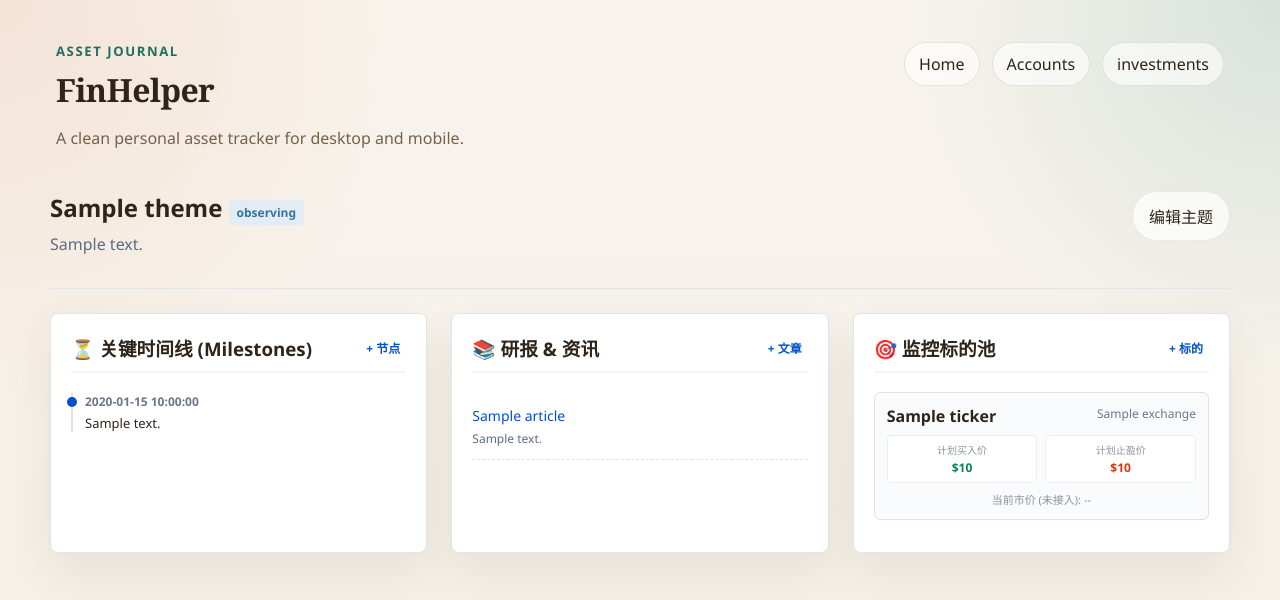
After one commit to unkper/finHelper, a Flask app: template templates/investments/detail.html in a window 1280 px wide. The commit adds this page. Shown: the top 600 px of the page. Run offline with Flask 3, Linux system fonts and the light colour scheme; the template is opened without the code that fills it: most values are stand-ins (such as "Sample title", 1, 10 or a date in 2020); some libraries are stand-ins or nearby versions.

Commit message:
feat(core): add investment themes management functionality

```diff
--- a/app/routes/__init__.py
+++ b/app/routes/__init__.py
@@ -1,5 +1,5 @@
 from flask import Blueprint
 
-bp = Blueprint("finhelper", __name__)
+bp = Blueprint("main", __name__)
 
 from . import main, accounts, snapshots
--- a/templates/accounts.html
+++ b/templates/accounts.html
@@ -19,7 +19,7 @@
                 <h3>{{ account.name }}</h3>
                 <p>{{ "Bank" if account.category == "bank" else "Broker" }} | {{ account.currency }}</p>
               </div>
-              <form method="post" action="{{ url_for('delete_account', account_id=account.id) }}">
+              <form method="post" action="{{ url_for('main.delete_account', account_id=account.id) }}">
                 <button type="submit" class="text-btn danger-text">Delete</button>
               </form>
             </article>
--- a/templates/base.html
+++ b/templates/base.html
@@ -16,8 +16,9 @@
           <p class="subtitle">A clean personal asset tracker for desktop and mobile.</p>
         </div>
         <nav class="nav-links">
-          <a href="{{ url_for('index') }}">Home</a>
-          <a href="{{ url_for('manage_accounts') }}">Accounts</a>
+          <a href="{{ url_for('main.index') }}">Home</a>
+          <a href="{{ url_for('main.manage_accounts') }}">Accounts</a>
+          <a href="{{ url_for('investments.index') }}" class="nav-link">investments</a>
         </nav>
       </header>
 
--- a/templates/index.html
+++ b/templates/index.html
@@ -9,7 +9,7 @@
         <p>Each account now uses only one currency. Totals, the line chart, and the pie chart are converted into the display currency.</p>
       </div>
 
-      <form method="post" action="{{ url_for('create_snapshot') }}" class="snapshot-form">
+      <form method="post" action="{{ url_for('main.create_snapshot') }}" class="snapshot-form">
         <input type="hidden" name="display_currency" value="{{ display_currency }}">
         <div class="form-row two-col">
           <label>
@@ -215,8 +215,8 @@
                 </span>
               </div>
               <div class="snapshot-actions">
-                <a class="secondary-btn inline-btn" href="{{ url_for('snapshot_detail', snapshot_id=snapshot.id, display_currency=display_currency) }}">Details</a>
-                <form method="post" action="{{ url_for('delete_snapshot', snapshot_id=snapshot.id) }}">
+                <a class="secondary-btn inline-btn" href="{{ url_for('main.snapshot_detail', snapshot_id=snapshot.id, display_currency=display_currency) }}">Details</a>
+                <form method="post" action="{{ url_for('main.delete_snapshot', snapshot_id=snapshot.id) }}">
                   <input type="hidden" name="display_currency" value="{{ display_currency }}">
                   <button type="submit" class="text-btn danger-text">Delete</button>
                 </form>
--- /dev/null
+++ b/templates/investments/detail.html
@@ -0,0 +1,225 @@
+{% extends "base.html" %}
+
+{% block content %}
+<style>
+  .detail-header {
+    margin-bottom: 24px;
+    border-bottom: 1px solid #e1e4e8;
+    padding-bottom: 16px;
+  }
+  .detail-header h2 { margin: 0 0 8px 0; }
+  .badge {
+    background: #e1ecf4; color: #39739d;
+    padding: 4px 8px; border-radius: 4px; font-size: 12px; font-weight: bold;
+  }
+
+  .dashboard-grid {
+    display: grid;
+    grid-template-columns: 1fr 1fr 1fr; /* 三列等宽布局 */
+    gap: 24px;
+  }
+  .panel {
+    background: #fff;
+    border: 1px solid #e1e4e8;
+    border-radius: 8px;
+    padding: 20px;
+  }
+  .panel h3 {
+    margin-top: 0;
+    border-bottom: 2px solid #f4f5f7;
+    padding-bottom: 10px;
+    display: flex;
+    justify-content: space-between;
+    align-items: center;
+  }
+  .add-btn {
+    font-size: 12px; color: #0052cc; cursor: pointer; border: none; background: none;
+  }
+  .add-btn:hover { text-decoration: underline; }
+
+  /* 时间线样式 */
+  .timeline-item { border-left: 2px solid #dfe1e6; padding-left: 12px; margin-bottom: 16px; position: relative; }
+  .timeline-item::before {
+    content: ''; position: absolute; left: -6px; top: 4px;
+    width: 10px; height: 10px; border-radius: 50%; background: #0052cc;
+  }
+  .timeline-date { font-size: 12px; color: #6b778c; font-weight: bold; }
+  .timeline-desc { font-size: 13px; margin-top: 4px; }
+
+  /* 文章列表样式 */
+  .article-item { padding: 12px 0; border-bottom: 1px dashed #e1e4e8; }
+  .article-item a { color: #0052cc; text-decoration: none; font-weight: 500; font-size: 14px;}
+  .article-item p { font-size: 12px; color: #5e6c84; margin: 4px 0 0 0; }
+
+  /* 资产监控池样式 */
+  .asset-card {
+    background: #fafbfc; border: 1px solid #dfe1e6; border-radius: 6px; padding: 12px; margin-bottom: 12px;
+  }
+  .asset-card-header { display: flex; justify-content: space-between; font-weight: bold; font-size: 16px;}
+  .asset-prices { margin-top: 8px; font-size: 12px; display: grid; grid-template-columns: 1fr 1fr; gap: 8px; }
+  .price-box { background: #fff; padding: 6px; border-radius: 4px; border: 1px solid #eee; text-align: center; }
+  .price-label { color: #8c939f; display: block; font-size: 10px; margin-bottom: 2px;}
+  .modal-overlay {
+    display: none; position: fixed; top: 0; left: 0; width: 100%; height: 100%;
+    background: rgba(9, 30, 66, 0.54); z-index: 1000; justify-content: center; align-items: center;
+  }
+  .modal-content {
+    background: #fff; width: 400px; border-radius: 8px; padding: 24px;
+    box-shadow: 0 8px 16px rgba(9, 30, 66, 0.25); position: relative;
+  }
+  .modal-close { position: absolute; top: 16px; right: 16px; cursor: pointer; color: #5e6c84; font-weight: bold; border: none; background: none; font-size: 16px;}
+  .form-group { margin-bottom: 16px; }
+  .form-group label { display: block; font-size: 12px; font-weight: bold; margin-bottom: 8px; color: #5e6c84;}
+  .form-group input, .form-group textarea, .form-group select { width: 100%; padding: 8px 12px; border: 2px solid #dfe1e6; border-radius: 4px; box-sizing: border-box; font-family: inherit; }
+  .form-group input:focus, .form-group textarea:focus, .form-group select:focus { border-color: #0052cc; outline: none; }
+
+  .inline-form-row { display: flex; gap: 12px; }
+  .inline-form-row .form-group { flex: 1; }
+</style>
+
+<div id="addMilestoneModal" class="modal-overlay">
+  <div class="modal-content">
+    <button class="modal-close" onclick="document.getElementById('addMilestoneModal').style.display='none'">✕</button>
+    <h3 style="margin-top: 0; margin-bottom: 20px;">添加关键时间节点</h3>
+    <form action="{{ url_for('investments.add_milestone', theme_id=theme.id) }}" method="POST">
+      <div class="form-group">
+        <label>日期 (Event Date)</label>
+        <input type="date" name="event_date" required>
+      </div>
+      <div class="form-group">
+        <label>事件描述 (Description)</label>
+        <textarea name="description" rows="2" placeholder="例如：美联储议息会议决议公布" required></textarea>
+      </div>
+      <div style="display: flex; justify-content: flex-end; margin-top: 20px;">
+        <button type="submit" class="primary-btn">确认添加</button>
+      </div>
+    </form>
+  </div>
+</div>
+
+<div id="addAssetModal" class="modal-overlay">
+  <div class="modal-content">
+    <button class="modal-close" onclick="document.getElementById('addAssetModal').style.display='none'">✕</button>
+    <h3 style="margin-top: 0; margin-bottom: 20px;">添加监控标的</h3>
+    <form action="{{ url_for('investments.add_asset', theme_id=theme.id) }}" method="POST">
+
+      <div class="inline-form-row">
+        <div class="form-group" style="flex: 2;">
+          <label>股票代码 (Ticker)</label>
+          <input type="text" name="ticker" placeholder="如 AAPL" required>
+        </div>
+        <div class="form-group" style="flex: 1;">
+          <label>市场</label>
+          <select name="exchange" style="width: 100%; padding: 8px; border: 2px solid #dfe1e6; border-radius: 4px;">
+            <option value="US">US</option>
+            <option value="HK">HK</option>
+            <option value="CN">CN</option>
+          </select>
+        </div>
+      </div>
+
+      <div class="inline-form-row">
+        <div class="form-group">
+          <label>目标买入价 (Target Buy)</label>
+          <input type="number" step="0.01" name="target_buy" placeholder="触发买入告警的低于价" required>
+        </div>
+        <div class="form-group">
+          <label>目标止盈价 (Target Sell)</label>
+          <input type="number" step="0.01" name="target_sell" placeholder="触发卖出告警的高于价" required>
+        </div>
+      </div>
+
+      <div style="display: flex; justify-content: flex-end; margin-top: 20px;">
+        <button type="submit" class="primary-btn">确认添加</button>
+      </div>
+    </form>
+  </div>
+</div>
+
+<div class="detail-header">
+  <div style="display: flex; justify-content: space-between; align-items: flex-start;">
+    <div>
+      <h2>{{ theme.title }} <span class="badge">{{ theme.status }}</span></h2>
+      <p style="color: #5e6c84; margin-top: 8px; line-height: 1.5;">{{ theme.description }}</p>
+    </div>
+    <button class="secondary-btn">编辑主题</button>
+  </div>
+</div>
+
+<div class="dashboard-grid">
+  <div class="panel">
+    <h3>
+      <span>⏳ 关键时间线 (Milestones)</span>
+      <button class="add-btn" onclick="document.getElementById('addMilestoneModal').style.display='flex'">+ 节点</button>
+    </h3>
+    <div style="margin-top: 20px;">
+      {% for milestone in milestones %}
+      <div class="timeline-item" style="{% if milestone.is_completed %}opacity: 0.5;{% endif %}">
+        <div class="timeline-date">{{ milestone.event_date }}</div>
+        <div class="timeline-desc">{{ milestone.description }}</div>
+      </div>
+      {% else %}
+      <p style="font-size: 13px; color: #8c939f;">暂未设定关键时间点。</p>
+      {% endfor %}
+    </div>
+  </div>
+
+  <div class="panel">
+    <h3>
+      <span>📚 研报 & 资讯</span>
+      <button class="add-btn">+ 文章</button>
+    </h3>
+    <div style="margin-top: 10px;">
+      {% for article in articles %}
+      <div class="article-item">
+        <a href="{{ article.url }}" target="_blank">{{ article.title }}</a>
+        <p>{{ article.summary }}</p>
+      </div>
+      {% else %}
+      <p style="font-size: 13px; color: #8c939f;">暂无关联资料。</p>
+      {% endfor %}
+    </div>
+  </div>
+
+  <div class="panel">
+    <h3>
+      <span>🎯 监控标的池</span>
+      <button class="add-btn" onclick="document.getElementById('addAssetModal').style.display='flex'">+ 标的</button>
+    </h3>
+    <div style="margin-top: 10px;">
+      {% for asset in assets %}
+      <div class="asset-card">
+        <div class="asset-card-header">
+          <span>{{ asset.ticker }}</span>
+          <span style="font-size: 12px; color: #6b778c; font-weight: normal;">{{ asset.exchange }}</span>
+        </div>
+        <div class="asset-prices">
+          <div class="price-box">
+            <span class="price-label">计划买入价</span>
+            <span style="color: #00875a; font-weight: bold;">${{ asset.target_buy_price }}</span>
+          </div>
+          <div class="price-box">
+            <span class="price-label">计划止盈价</span>
+            <span style="color: #de350b; font-weight: bold;">${{ asset.target_sell_price }}</span>
+          </div>
+        </div>
+        <div style="margin-top: 8px; font-size: 11px; text-align: center; color: #8c939f;">
+          当前市价 (未接入): --
+        </div>
+      </div>
+      {% else %}
+      <p style="font-size: 13px; color: #8c939f;">暂无关注标的。</p>
+      {% endfor %}
+    </div>
+  </div>
+</div>
+
+<script>
+  window.onclick = function(event) {
+    if (event.target.classList.contains('modal-overlay')) {
+      event.target.style.display = "none";
+    }
+  }
+</script>
+
+{% endblock %}
--- a/templates/snapshot_detail.html
+++ b/templates/snapshot_detail.html
@@ -29,7 +29,7 @@
         </article>
       </section>
 
-      <form method="post" action="{{ url_for('update_snapshot', snapshot_id=snapshot.id) }}" class="snapshot-form">
+      <form method="post" action="{{ url_for('main.update_snapshot', snapshot_id=snapshot.id) }}" class="snapshot-form">
         <input type="hidden" name="display_currency" value="{{ display_currency }}">
         <div class="form-row two-col">
           <label>
```
Also changed, not shown: app/__init__.py (+16 -1 lines), app/database.py (+42 -0 lines), app/routes/investments.py (added, +78 -0 lines), app/services/investment.py (added, +76 -0 lines), templates/investments/index.html (added, +102 -0 lines).
